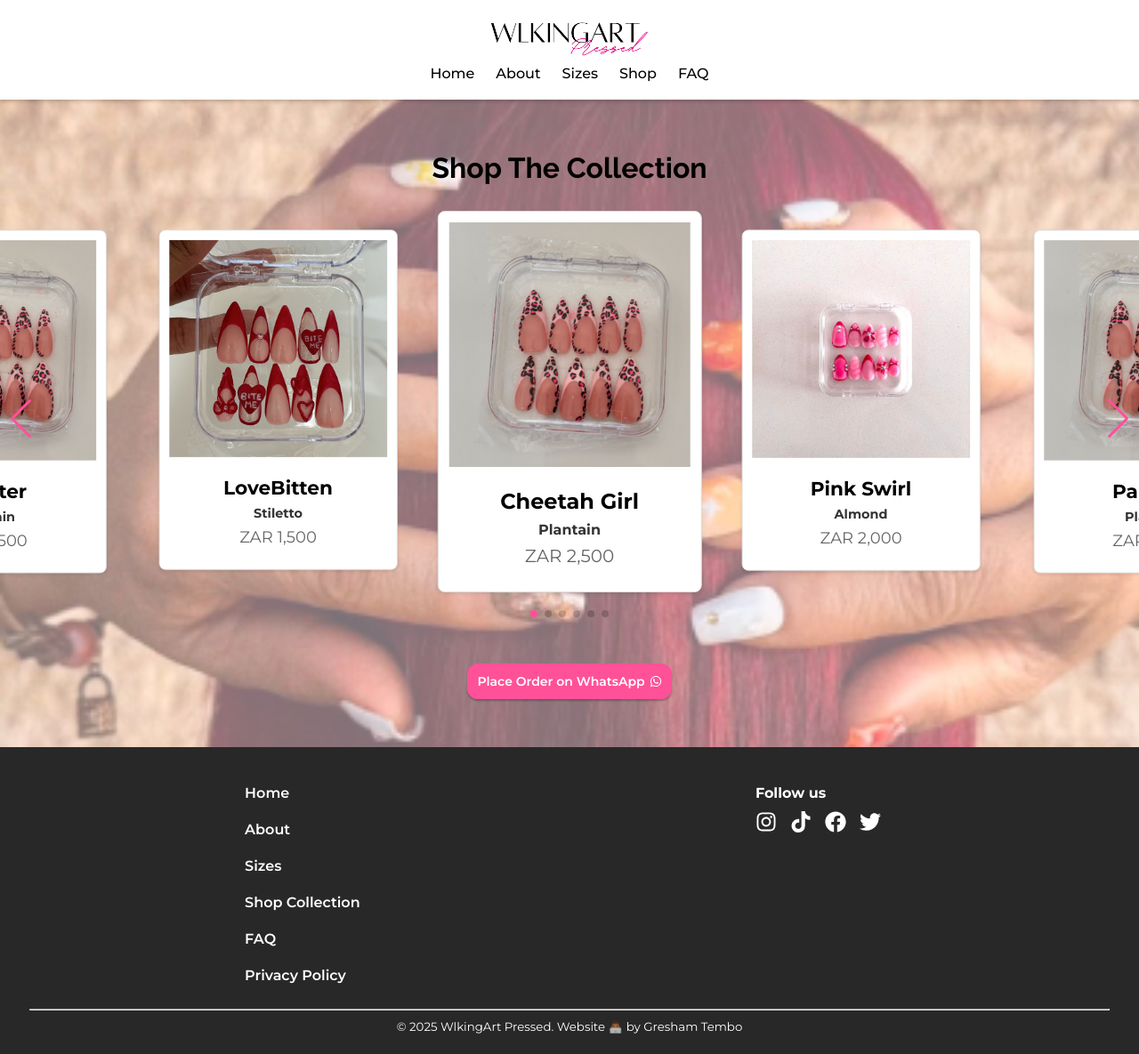
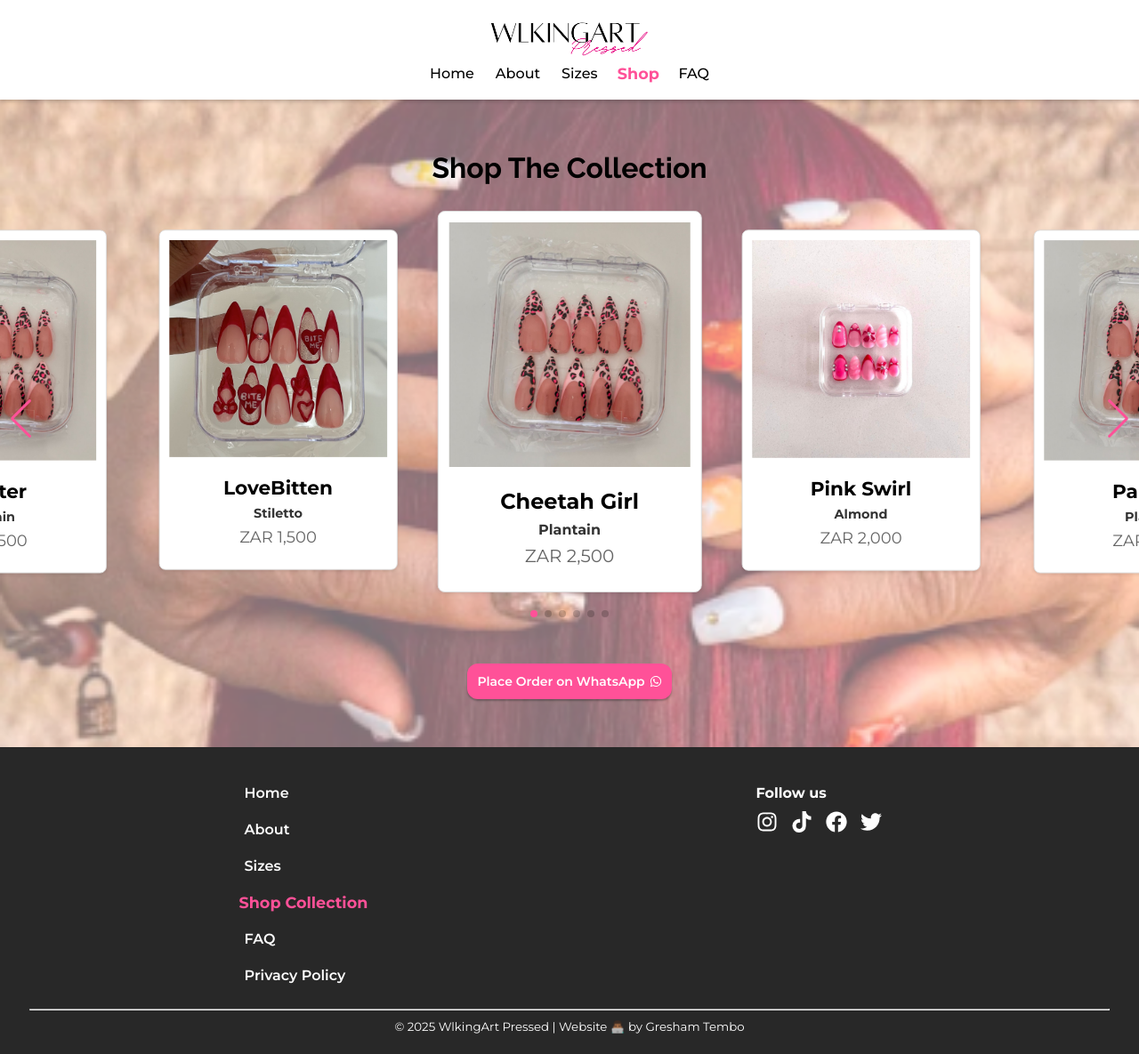
Before and after one commit to Gresham24/WlkingArt-Pressed, a React (Vite) app: page /shop in a window 1280 px wide. Shown: the whole page at 89% size. Built offline with nearby package versions, Linux system fonts and the light colour scheme; a web font is replaced by a local one.

Commit message:
added active classes to links

```diff
--- a/src/components/layout/Footer.jsx
+++ b/src/components/layout/Footer.jsx
@@ -1,5 +1,4 @@
 import { FaFacebook, FaInstagram, FaTiktok, FaTwitter } from "react-icons/fa";
-
 
 import {
     StyledFooter,
@@ -39,12 +38,14 @@ function Footer() {
         <StyledFooter>
             <StyledFooterLinkWrapper>
                 <StyledFooterLinks>
-                    <StyledFooterLink to="/">Home</StyledFooterLink>
-                    <StyledFooterLink to="/">About</StyledFooterLink>
-                    <StyledFooterLink to="/">Sizes</StyledFooterLink>
-                    <StyledFooterLink to="/shop">Shop Collection</StyledFooterLink>
-                    <StyledFooterLink to="/">FAQ</StyledFooterLink>
-                    <StyledFooterLink to="/">Privacy Policy</StyledFooterLink>
+                    <StyledFooterLink to="/" activeClassName="active">Home</StyledFooterLink>
+                    <StyledFooterLink to="/about" activeClassName="active">About</StyledFooterLink>
+                    <StyledFooterLink to="/sizes" activeClassName="active">Sizes</StyledFooterLink>
+                    <StyledFooterLink to="/shop" activeClassName="active">
+                        Shop Collection
+                    </StyledFooterLink>
+                    <StyledFooterLink to="/faq" activeClassName="active">FAQ</StyledFooterLink>
+                    <StyledFooterLink to="/privacypolicy" activeClassName="active">Privacy Policy</StyledFooterLink>
                 </StyledFooterLinks>
                 <StyledSocialsLinks>
                     <p>Follow us</p>
@@ -63,7 +64,9 @@ function Footer() {
                 </StyledSocialsLinks>
             </StyledFooterLinkWrapper>
             <hr />
-            <small>© 2025 WlkingArt Pressed. Website 👨🏾‍💻 by Gresham Tembo</small>
+            <small>
+                © 2025 WlkingArt Pressed | Website 👨🏾‍💻 by Gresham Tembo
+            </small>
         </StyledFooter>
     );
 }
--- a/src/components/layout/Navbar.jsx
+++ b/src/components/layout/Navbar.jsx
@@ -14,11 +14,11 @@ function Navbar() {
             <StyledMenu src={openMenu} alt="icon to open menu" />
             <StyledLogo src={logo} alt="WlkingArt Pressed logo" />
             <StyledNavLinks>
-                <StyledNavLink to="/">Home</StyledNavLink>
-                <StyledNavLink to="/">About</StyledNavLink>
-                <StyledNavLink to="/">Sizes</StyledNavLink>
-                <StyledNavLink to="/shop">Shop</StyledNavLink>
-                <StyledNavLink to="/">FAQ</StyledNavLink>
+                <StyledNavLink to="/" activeClassName="active">Home</StyledNavLink>
+                <StyledNavLink to="/about" activeClassName="active">About</StyledNavLink>
+                <StyledNavLink to="/sizes" activeClassName="active">Sizes</StyledNavLink>
+                <StyledNavLink to="/shop" activeClassName="active">Shop</StyledNavLink>
+                <StyledNavLink to="/faq" activeClassName="active">FAQ</StyledNavLink>
             </StyledNavLinks>
             <div style={{ width: "24px" }} />
         </StyledNavbar>
--- a/src/styles/Footer.styles.js
+++ b/src/styles/Footer.styles.js
@@ -1,5 +1,5 @@
 import styled from "styled-components";
-import { Link } from "react-router-dom";
+import { NavLink } from "react-router-dom";
 import { colors } from "../constants";
 import { devices } from "../constants";
 
@@ -28,17 +28,33 @@ export const StyledFooterLinks = styled.div`
     align-items: start;
     gap: 22px;
     text-align: left;
-
 `;
 
-export const StyledFooterLink = styled(Link)`
+export const StyledFooterLink = styled(NavLink)`
     text-decoration: none;
     color: ${colors.white};
     font-weight: 600;
     transition: color 0.3s ease, transform 0.2s ease;
-    &:hover {
+    display: inline-block;
+
+    &.active {
         color: ${colors.hotPink};
-        transform: scale(1.2);
+        font-weight: 700;
+        transform: scale(1.1);
+    }
+    @media ${devices.touch} {
+        &:hover,
+        &:active {
+            color: ${colors.hotPink};
+            transform: scale(1.05);
+        }
+    }
+
+    @media (hover: hover) {
+        &:hover {
+            color: ${colors.hotPink};
+            transform: scale(1.05);
+        }
     }
 `;
 
@@ -68,6 +84,19 @@ export const StyledSocialIcon = styled.a`
 
     &:hover {
         color: ${colors.hotPink};
-        transform: scale(1.2);
+        transform: scale(1.1);
+    }
+    @media ${devices.touch} {
+        &:hover, &:active {
+            color: ${colors.black};
+            transform: none;
+        }
+    }
+
+    @media (hover: hover) {
+        &:hover {
+            color: ${colors.hotPink};
+            transform: scale(1.05);
+        }
     }
 `;
--- a/src/styles/Navbar.styles.js
+++ b/src/styles/Navbar.styles.js
@@ -1,5 +1,6 @@
 import styled from "styled-components";
-import { Link } from "react-router-dom";
+import { NavLink } from "react-router-dom";
+// import { Link } from "react-router-dom";
 import { colors } from "../constants";
 import { devices } from "../constants";
 
@@ -56,14 +57,19 @@ export const StyledNavLinks = styled.div`
     }
 `;
 
-export const StyledNavLink = styled(Link)`
+export const StyledNavLink = styled(NavLink)`
     color: ${colors.black};
     text-decoration: none;
     font-weight: 500;
     transition: color 0.3s ease, transform 0.2s ease;
     &:hover {
-        color: red;
+        color: ${colors.hotPink};
         font-weight: 500;
         transform: scale(1.1);
     }
+    &.active {
+        color: ${colors.hotPink};
+        font-weight: 700;
+        transform: scale(1.1);
+    }
 `;
```
